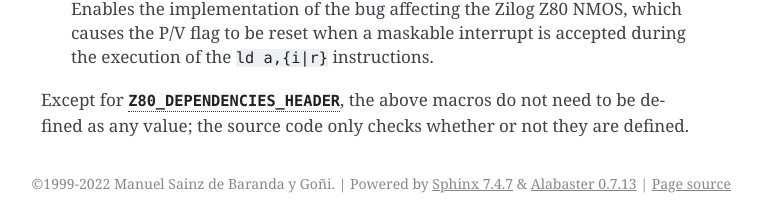
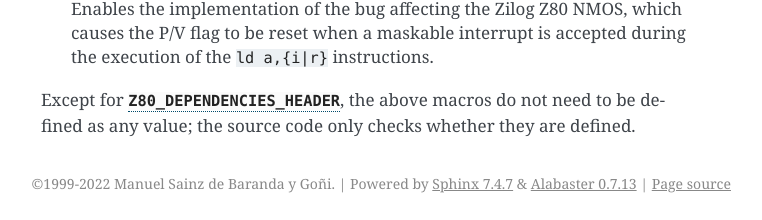
Before and after one commit to redcode/Z80, a Sphinx documentation site: the page built from documentation/Integration.rst, in a window 1280 px wide and 900 px high, scrolled down 1789 px. Shown: the part 677-897 px from the top of the window, without its empty margins (379-1141 px from the left). Built offline with Sphinx 7.4.7, drawn with Linux system fonts in a browser that asks for light colours.

Commit message:
Documentation WIP.

```diff
--- a/documentation/Installation.rst
+++ b/documentation/Installation.rst
@@ -23,10 +23,9 @@
 Prerequisites
 =============
 
-You will need `CMake <https://cmake.org>`_ v3.14 or later to build the package and, optionally, recent versions of `Doxygen <https://www.doxygen.nl>`_, `Sphinx <https://www.sphinx-doc.org>`_ and `Breathe <https://www.breathe-doc.org>`_ to compile the documentation. Also make sure you have `LaTeX <https://www.latex-project.org>`_ with PDF support installed on your system if you want to generate the documentation in PDF format.
+You will need `CMake <https://cmake.org>`_ v3.14 or later to build the package and, optionally, recent versions of `Doxygen <https://www.doxygen.nl>`_, `Sphinx <https://www.sphinx-doc.org>`_ and `Breathe <https://www.breathe-doc.org>`_ to compile the documentation. Also, make sure that you have `LaTeX <https://www.latex-project.org>`_ with PDF support installed on your system if you want to generate the documentation in PDF format.
 
-The emulator requires some types and macros included in `Zeta <https://zeta.st>`_, a dependency-free, `header-only <https://en.wikipedia.org/wiki/Header-only>`_ library used to retain compatibility with most C compilers. Install Zeta or extract its `official source code package <https://zeta.st/download>`_ to the directory of the Z80 project or its parent directory. Zeta is the sole dependency; the emulator is a freestanding implementation and as such does not depend on the
-`C standard library <https://en.wikipedia.org/wiki/C_standard_library>`_.
+The emulator requires some types and macros included in `Zeta <https://zeta.st>`_, a dependency-free, `header-only <https://en.wikipedia.org/wiki/Header-only>`_ library used to retain compatibility with most C compilers. Install Zeta or extract its `official source code package <https://zeta.st/download>`_ to the directory of the Z80 project or its parent directory. Zeta is the sole dependency; the emulator is a freestanding implementation and as such does not depend on the `C standard library <https://en.wikipedia.org/wiki/C_standard_library>`_.
 
 Configure and build
 ===================
--- a/documentation/Integration.rst
+++ b/documentation/Integration.rst
@@ -98,4 +98,4 @@
 
    Enables the implementation of the bug affecting the Zilog Z80 NMOS, which causes the P/V flag to be reset when a maskable interrupt is accepted during the execution of the ``ld a,{i|r}`` instructions.
 
-Except for :c:macro:`Z80_DEPENDENCIES_HEADER`, the above macros do not need to be defined as any value; the source code only checks whether or not they are defined.
+Except for :c:macro:`Z80_DEPENDENCIES_HEADER`, the above macros do not need to be defined as any value; the source code only checks whether they are defined.
```
Also changed, not shown: README.md (+3 -3 lines), 1 other file.
